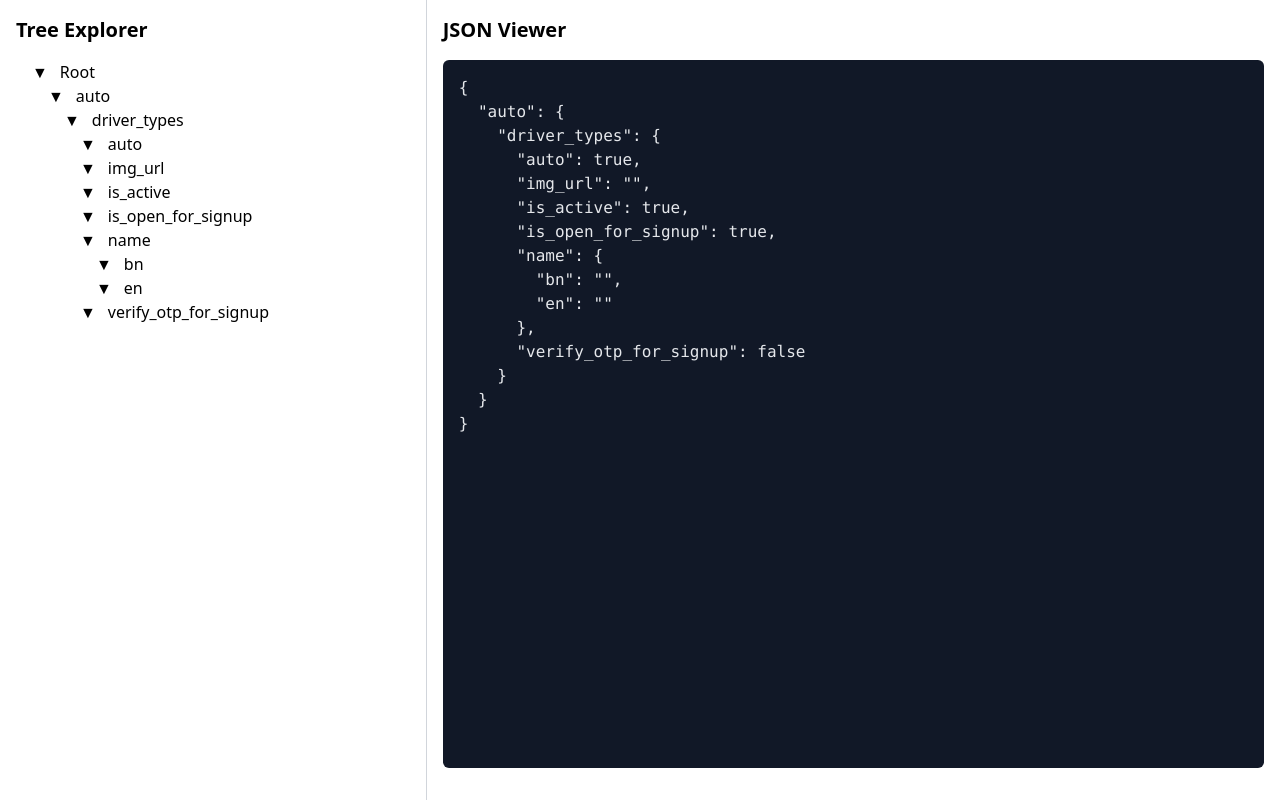
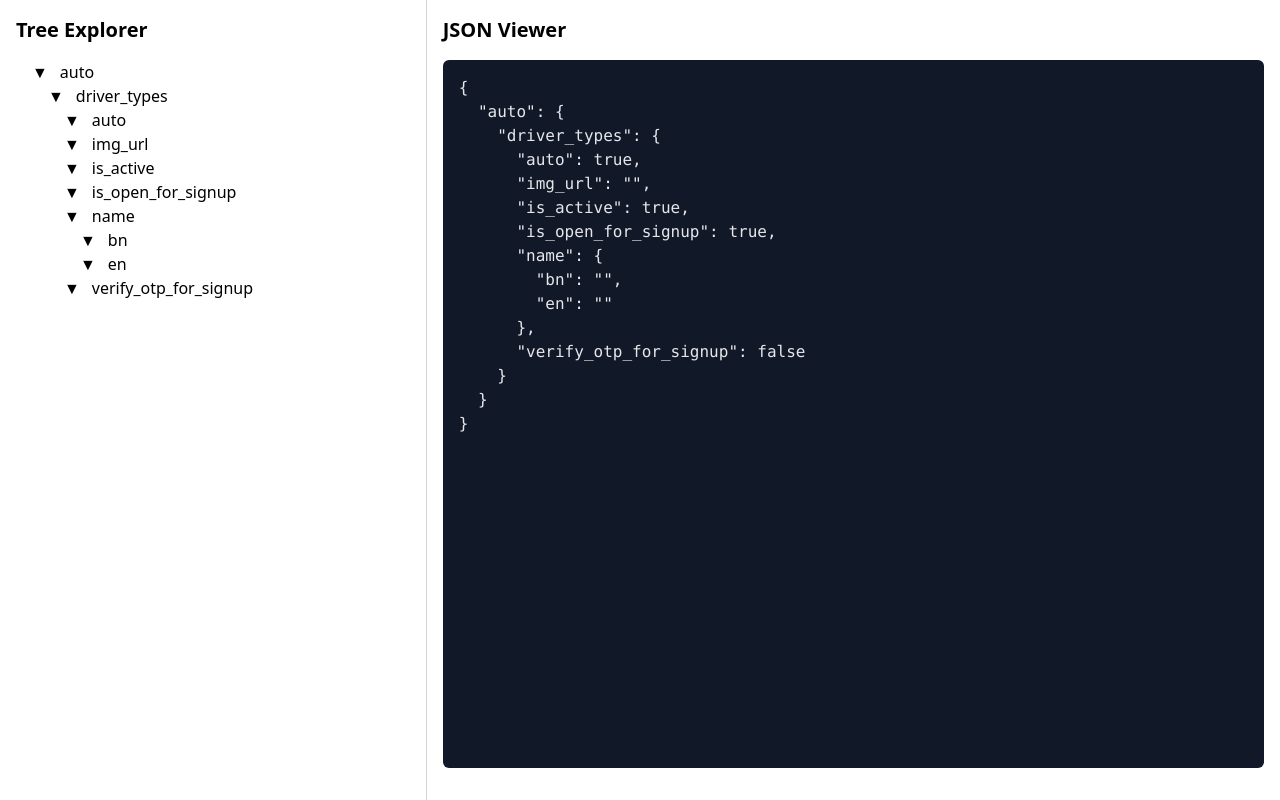
Before and after one commit to rifatr/TreeExplorer, a React (Vite) app: page / in a window 1280 px wide. Built offline with nearby package versions, Linux system fonts and the light colour scheme.

Commit message:
Fix the initial label

```diff
--- a/src/components/TreeView.tsx
+++ b/src/components/TreeView.tsx
@@ -7,7 +7,11 @@ interface Props {
 const TreeView = ({ data }: Props) => {
   return (
     <div>
-        <TreeNode label="Root" value={data} />
+        {
+            Object.entries(data).map(([key, value]) => (
+                <TreeNode key={key} label={key} value={value} />
+            ))
+        }
     </div>
   )
 }
```
